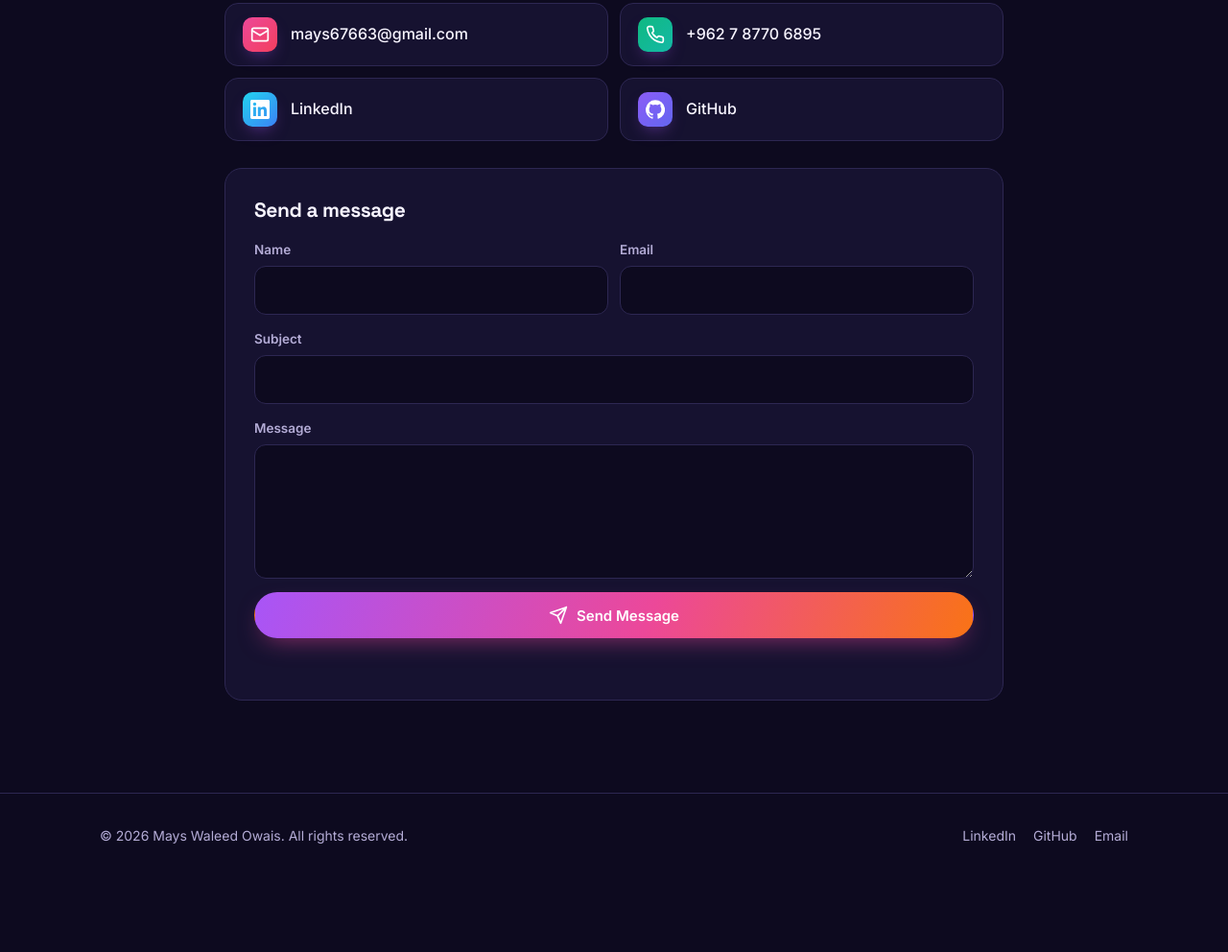
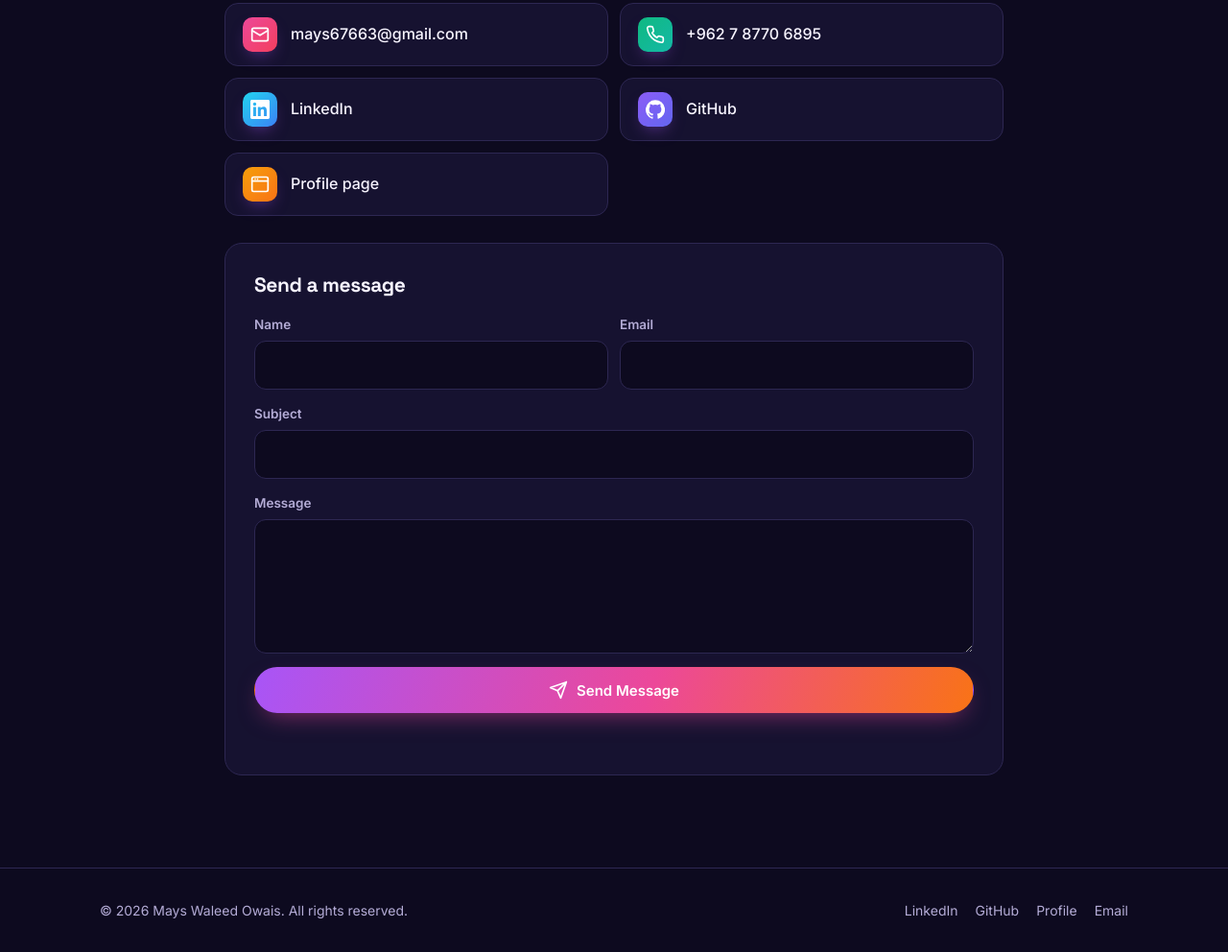
Before and after one commit to maysowais/Mays-s-Portfolio, a plain HTML site: page index.html in a window 1280 px wide. Shown: the part 7362-8354 px from the top of the page at 96% size. Before the commit the page ends 8276 px from the top, so only its background shows below. Drawn offline with Linux system fonts and the light colour scheme.

Commit message:
Link the new profile page from contact and footer

```diff
--- a/index.html
+++ b/index.html
@@ -646,6 +646,7 @@
         <a href="tel:+962787706895"><span class="ic ic-g"><svg class="icon"><use href="#i-phone"/></svg></span>+962 7 8770 6895</a>
         <a href="https://www.linkedin.com/in/mays-owais-718bb725a" target="_blank" rel="noopener"><span class="ic ic-c"><svg class="icon"><use href="#i-linkedin"/></svg></span>LinkedIn</a>
         <a href="https://github.com/maysowais" target="_blank" rel="noopener"><span class="ic ic-v"><svg class="icon"><use href="#i-github"/></svg></span>GitHub</a>
+        <a href="https://maysowais.github.io" target="_blank" rel="noopener"><span class="ic ic-a"><svg class="icon"><use href="#i-web"/></svg></span>Profile page</a>
       </div>
     </div>
     <form class="form card reveal" id="contactForm" action="https://formsubmit.co/mays67663@gmail.com" method="POST">
@@ -673,6 +674,7 @@
     <div class="foot-links">
       <a href="https://www.linkedin.com/in/mays-owais-718bb725a" target="_blank" rel="noopener">LinkedIn</a>
       <a href="https://github.com/maysowais" target="_blank" rel="noopener">GitHub</a>
+      <a href="https://maysowais.github.io" target="_blank" rel="noopener">Profile</a>
       <a href="mailto:mays67663@gmail.com">Email</a>
     </div>
   </div>
```
